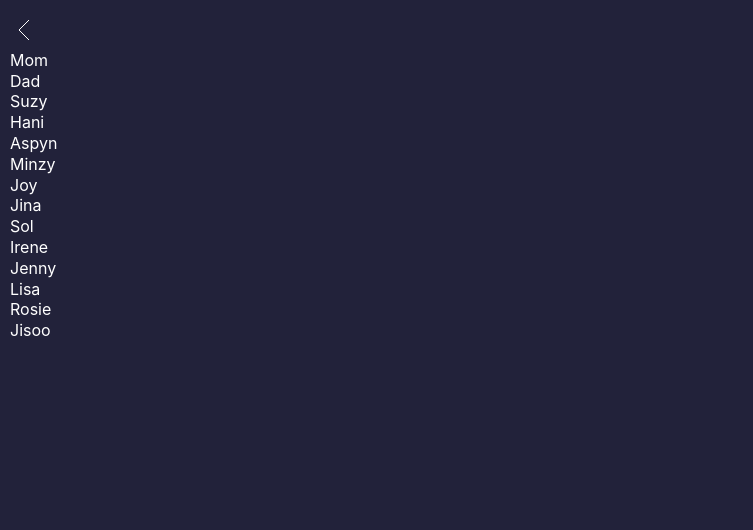
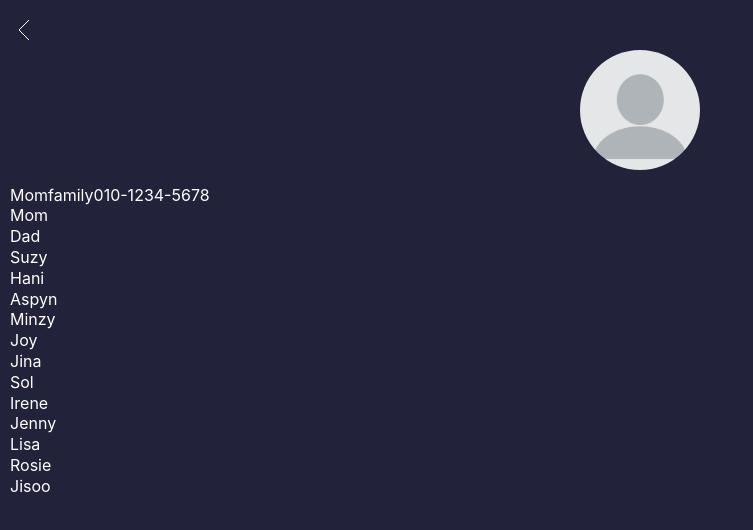
Before and after one commit to lee-jooyeon/contact_app, a Next.js app: page /contact/detail/1 in a window 1280 px wide. Shown: the top 530 px of the page, without its empty margins (0-753 px from the left). Built offline with nearby package versions, Linux system fonts and the light colour scheme.

Commit message:
map 삭제

```diff
--- a/pages/contact/detail/[id]/index.tsx
+++ b/pages/contact/detail/[id]/index.tsx
@@ -39,7 +39,7 @@ export default function Detail({ userDataLists, id }: UserProps) {
       <Span onClick={() => router.back()}>
         <NavBack />
       </Span>
-      {/* {id !== undefined ? (
+      {userDataLists[id] !== undefined ? (
         <ListWrap>
           <List color={theme.colors.white}>
             <Box textAlign='center'>
@@ -52,7 +52,7 @@ export default function Detail({ userDataLists, id }: UserProps) {
         </ListWrap>
       ) : (
         <Error404 />
-      )} */}
+      )}
       {userDataLists.map(lists => (
         <ListWrap>
           <List color={theme.colors.white}>
```
